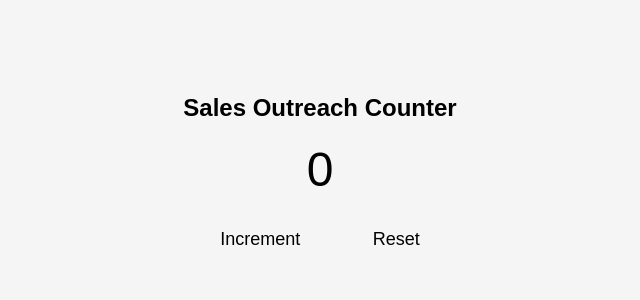
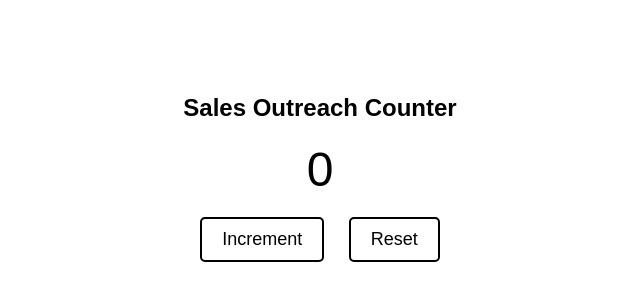
Before and after one commit to MikeM9386/sales-counter, a plain HTML site: page index.html in a window 1280 px wide. Shown: the part 232-532 px from the top of the page, without its empty margins (320-960 px from the left). Drawn offline with nearby package versions, Linux system fonts and the light colour scheme.

Commit message:
Update style.css

```diff
--- a/style.css
+++ b/style.css
@@ -1,6 +1,7 @@
 body {
     font-family: Arial, sans-serif;
-    background-color: #f5f5f5; /* Page background color */
+    /* Allow the embedding environment to set the background color */
+    background-color: transparent;
     display: flex;
     justify-content: center;
     align-items: center;
@@ -10,35 +11,30 @@ body {
 
 .counter {
     text-align: center;
+    /* Remove any hard-coded text color */
+    color: inherit;
 }
 
 #count {
     font-size: 48px;
     margin: 20px 0;
+    /* Remove any hard-coded text color */
+    color: inherit;
 }
 
 button {
     font-size: 18px;
-    padding: 12px 24px;
+    padding: 10px 20px;
     margin: 0 10px;
     cursor: pointer;
-    border: none;
+    /* Remove hard-coded styles */
+    background-color: transparent;
+    border: 2px solid;
     border-radius: 5px;
-    background-color: #f5f5f5; /* Same as page background */
-    transition: background-color 0.3s ease;
+    color: inherit;
+    transition: background-color 0.3s, color 0.3s;
 }
 
 button:hover {
-    animation: multicolor 2s infinite;
-    color: #fff;
+    background-color: rgba(0, 0, 0, 0.1);
 }
-
-@keyframes multicolor {
-    0% { background-color: red; }
-    16% { background-color: orange; }
-    33% { background-color: yellow; }
-    50% { background-color: green; }
-    66% { background-color: blue; }
-    83% { background-color: indigo; }
-    100% { background-color: violet; }
-}
```
